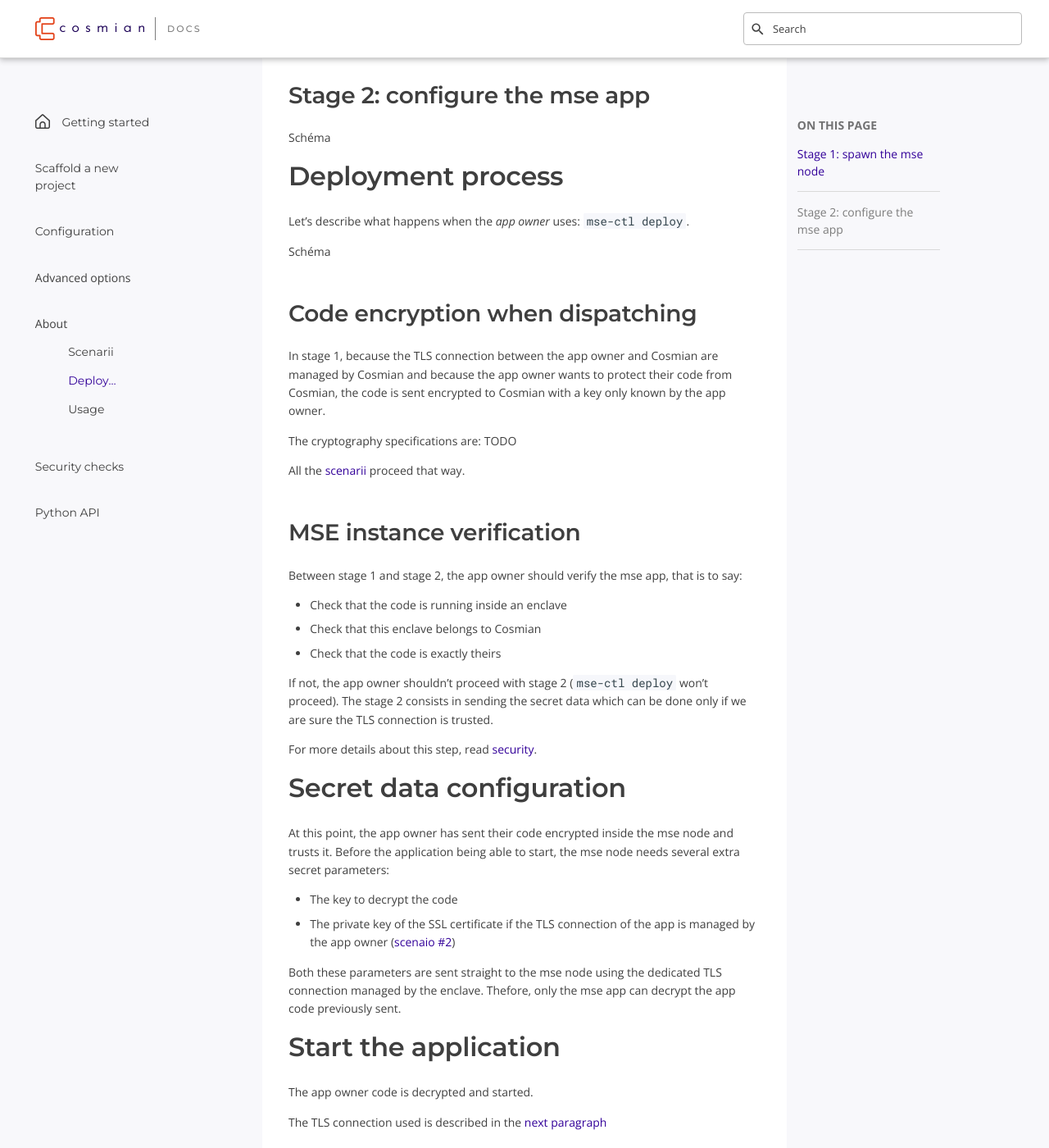
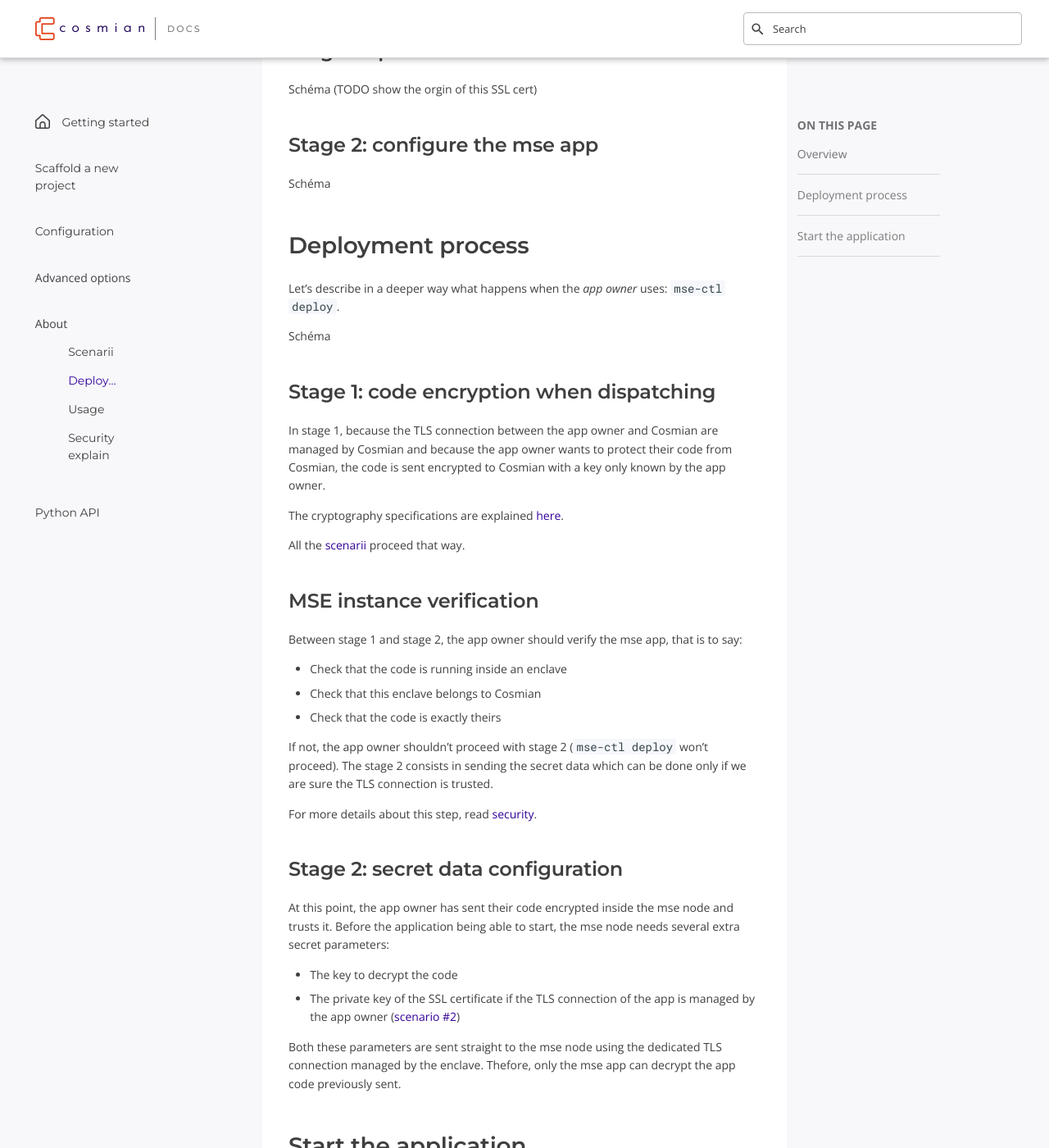
Before and after one commit to Cosmian/mse-cli, an MkDocs documentation site: the page built from documentation/docs/microservice_encryption/how_it_works_deploy.md, in a window 1280 px wide and 1400 px high, scrolled down 594 px. Shown: the whole window at 82% size. Built offline with MkDocs 1.6.1 and Material for MkDocs 9.7.7, drawn with Linux system fonts in a browser that asks for light colours.

Commit message:
:pencil2: fix typos

```diff
--- a/documentation/docs/microservice_encryption/how_it_works_deploy.md
+++ b/documentation/docs/microservice_encryption/how_it_works_deploy.md
@@ -1,4 +1,4 @@
-# Overview
+## Overview
 
 The deployment step consists for the app owner in deploying their application into MSE. Basically:
 
@@ -13,30 +13,29 @@ The deployment is breaking down into two stages:
 
 When you use `mse-ctl deploy` these two stages are merged into this single subcommand.
 
-## Stage 1: spawn the mse node
+### Stage 1: spawn the mse node
 
 Schéma (TODO show the orgin of this SSL cert)
 
-## Stage 2: configure the mse app
+### Stage 2: configure the mse app
 
 Schéma
 
-# Deployment process
+## Deployment process
 
-Let's describe what happens when the *app owner* uses: `mse-ctl deploy`.
+Let's describe in a deeper way what happens when the *app owner* uses: `mse-ctl deploy`.
 
 Schéma
 
-## Code encryption when dispatching
+### Stage 1: code encryption when dispatching
 
 In stage 1, because the TLS connection between the app owner and Cosmian are managed by Cosmian and because the app owner wants to protect their code from Cosmian, the code is sent encrypted to Cosmian with a key only known by the app owner.
 
-The cryptography specifications are: TODO
-
+The cryptography specifications are explained [here](security.md).
 
 All the [scenarii](./scenarii.md) proceed that way.
 
-## MSE instance verification
+### MSE instance verification
 
 Between stage 1 and stage 2, the app owner should verify the mse app, that is to say:
 
@@ -48,17 +47,17 @@ If not, the app owner shouldn't proceed with stage 2 (`mse-ctl deploy` won't pro
 
 For more details about this step, read [security](security.md).
 
-# Secret data configuration
+### Stage 2: secret data configuration
 
 At this point, the app owner has sent their code encrypted inside the mse node and trusts it.
 Before the application being able to start, the mse node needs several extra secret parameters:
 
 - The key to decrypt the code
-- The private key of the SSL certificate if the TLS connection of the app is managed by the app owner ([scenaio #2](./scenarii.md#app-owner-trust-approach-fully-encrypted-saas))
+- The private key of the SSL certificate if the TLS connection of the app is managed by the app owner ([scenario #2](./scenarii.md#app-owner-trust-approach-fully-encrypted-saas))
 
 Both these parameters are sent straight to the mse node using the dedicated TLS connection managed by the enclave. Thefore, only the mse app can decrypt the app code previously sent.
 
-# Start the application
+## Start the application
 
 The app owner code is decrypted and started.
 
--- a/documentation/mkdocs.yml
+++ b/documentation/mkdocs.yml
@@ -59,5 +59,5 @@ nav:
       - Scenarii: microservice_encryption/scenarii.md
       - Deployment: microservice_encryption/how_it_works_deploy.md
       - Usage: microservice_encryption/how_it_works_use.md
-  - Security checks: microservice_encryption/security.md
+      - Security explain: microservice_encryption/security.md
   - Python API: microservice_encryption/python/
```
Also changed, not shown: documentation/docs/microservice_encryption/how_it_works_use.md (+3 -3 lines), documentation/docs/microservice_encryption/scenarii.md (+1 -1 lines), documentation/docs/microservice_encryption/security.md (+17 -0 lines).
